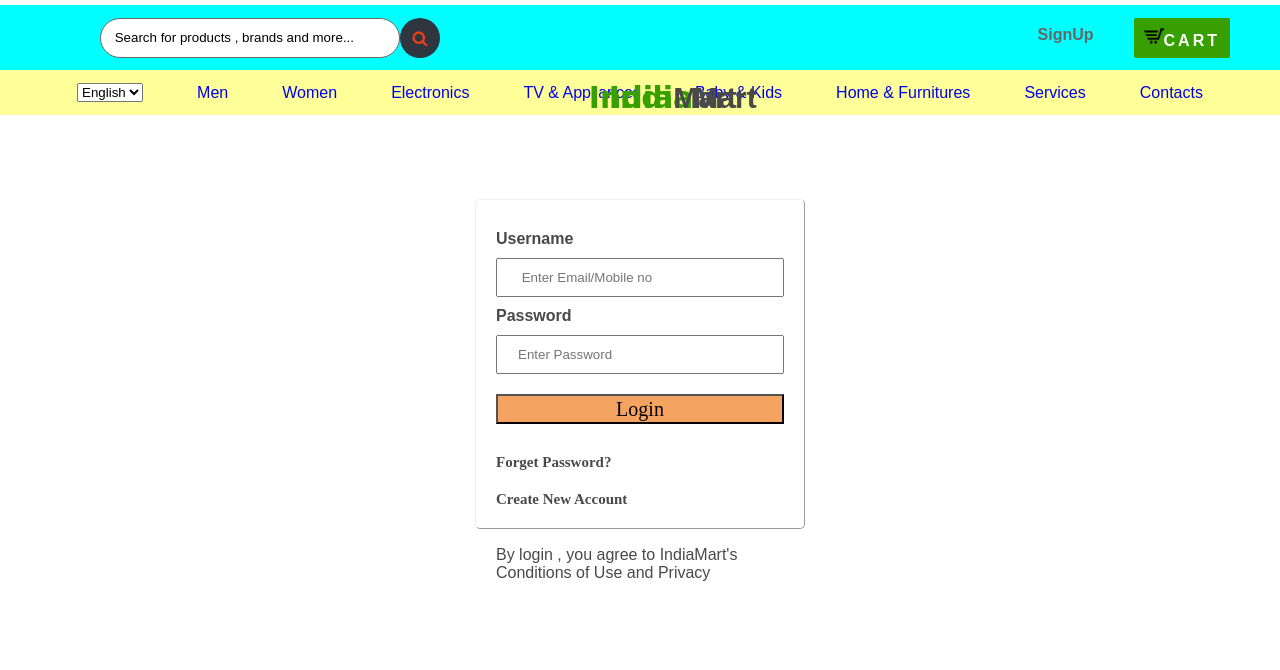
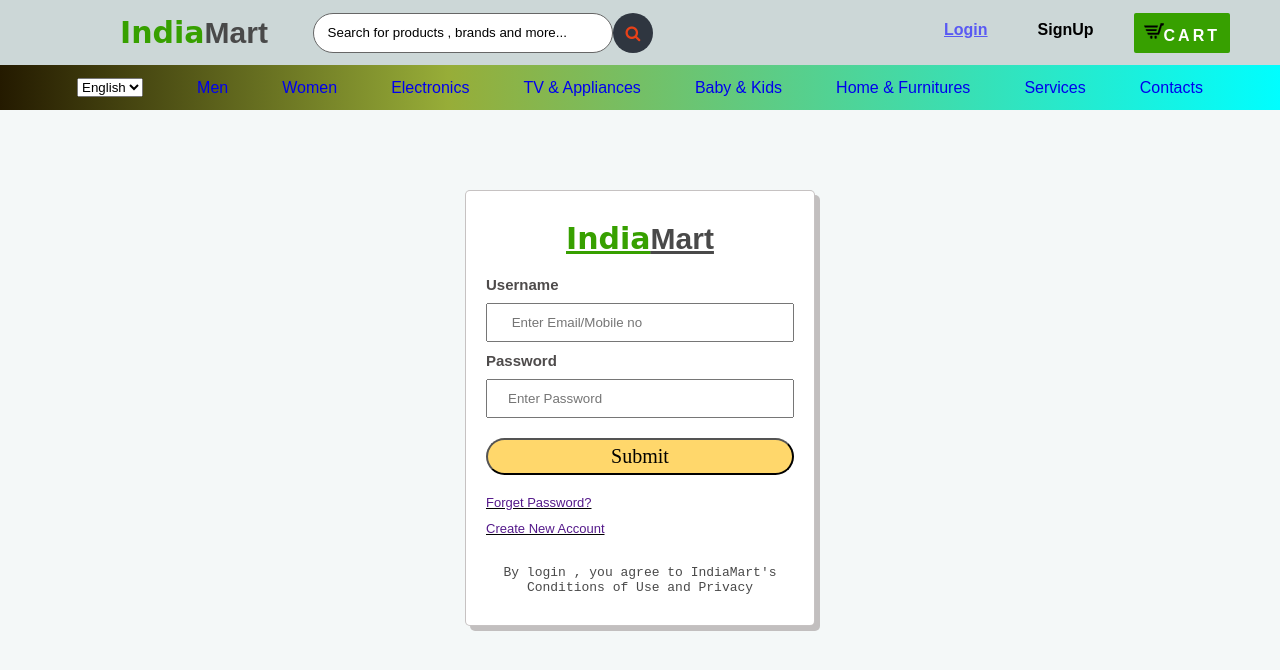
Before and after one commit to NeerajSaini12560/Online-Shopping-Website, a plain HTML site: page Indiamartlogin.html in a window 1280 px wide. Drawn offline with Linux system fonts and the light colour scheme; files that its build step writes are made by us from their sources; files whose address does not match are found by name.

Commit message:
previous files updated

```diff
--- a/Indiamartlogin.html
+++ b/Indiamartlogin.html
@@ -4,15 +4,19 @@
       <meta charset="utf-8">
       <meta name="viewpoint" content="width=device-width, initial-scale=1.0">
       <title>Login Page</title>
-	<link rel="stylesheet" type="text/css" href="Indiamartlogin.css">
-	<link rel="stylesheet" type="text/css" href="Indiamart.css">
+
+      <link rel="stylesheet" type="text/css" href="css/Indiamart.css">
+      <link rel="stylesheet" type="text/css" href="css/Indiamartlogin.css">
+
       <link rel="stylesheet" href="https://cdnjs.cloudflare.com/ajax/libs/font-awesome/4.7.0/css/font-awesome.min.css">
    </head>
    <body>
       <div class="header-top">
       <div class="navbar1">
          <div class="left">
-          <div class="logo"><p><span>India</span>Mart</p></div>
+            <div class="logo">
+               <p><span>India</span>Mart</p>
+            </div>
             <div class="search_bar">
                <input type="text"  onfocus="this.value='' " value=" Search for products , brands and more...">
                <a href="#">
@@ -21,6 +25,7 @@
          </div>
          <div class="right">
          <ul>
+            <li><a href="#" id="active">Login</a></li>
             <li><a href="#">SignUp</a></li>
             <li><a href="#"><img src="cart.png" alt=""><span>Cart</span></a></li>
          </ul>
@@ -190,22 +195,31 @@
          </ul>
       </div>
    </div>
-<div class="logo"><p><span>India</span>Mart</p></div>
+
+
    <div class="login-form">
+
+      <!-- LOGO -->
+      <div class="main-logo">
+         <p><span>India</span>Mart</p>
+      </div>
       <form>
          <p>Username</p>
          <input type="text"  onfocus="this.placeholder=''" placeholder=" Enter Email/Mobile no">
          <p>Password</p>
          <input type="password" onfocus="this.placeholder=''" placeholder="Enter Password">
-		<input type="submit" name="" value="Login"><br>
-		<a href="#">
+         <button type="submit">Submit</button><br>
+
+         <div class="forget">
             <ul>
-				<p>Forget Password?</p>
-				<p>Create New Account</p>
+               <li><a href="">Forget Password?</a></li>
+               <li><a href="">Create New Account</a></li>
             </ul>
-		</a><br>
+         </div>
+         <br>
       </form>
-		<p>By login , you agree to IndiaMart's Conditions of Use and Privacy</p>
+
+      <p class="last">By login , you agree to IndiaMart's Conditions of Use and Privacy</p>
    </div>
 </body>
 </html>
--- a/css/Indiamart.css
+++ b/css/Indiamart.css
@@ -6,12 +6,14 @@
   text-decoration: none;
   font-family: "Josefin Sans", sans-serif;
 }
+body{
+  background: rgb(244, 248, 248);
 
+}
 .header-top .navbar1{
-  margin-top: 5px;
   width: 100%;
   height: 65px;
-  background: cyan;
+  background: rgba(198, 209, 209, 0.849);
   padding: 0 50px;
   display: flex;
   justify-content: space-between;
@@ -86,7 +88,7 @@
 .header-top .navbar1 .right ul li a{
   display: block;
   padding: 8px 10px;
-  color: #666666;
+  color: #000000;
   font-weight: bold;
 }
 
@@ -97,7 +99,7 @@
 
 .header-top .navbar2{
   width: 100%;
-  background: #ffff99;
+  background: linear-gradient(90deg, rgba(36,26,0,1) 0%, rgba(151,173,56,1) 35%, rgba(0,254,255,1) 100%);
   height: 45px;
   padding: 0 50px;
 }
@@ -113,6 +115,13 @@
   justify-content: space-around;
   align-items: center;
 }
+
+#active{
+	color: rgb(89, 89, 243);
+	text-decoration:underline;
+  }
+
+
 .dropdown-content {
   display: none;
   position: absolute;
@@ -133,14 +142,14 @@
   display: block;
 }
 .dropdown a:hover{
-      color: red;
+      color: skyblue;
 }
 .column {
   float: left;
   width: 33.33%;
-  padding: 10px;
+  /* padding: 10px; */
   background-color: #fff;
-  height: 220px;
+  /* height: 220px; */
 }
 
 .column a {
@@ -149,7 +158,11 @@
   padding: 15px;
   display: block;
   text-align: left;
-  background-color: #F4A460;
+  /* background-color: #F4A460; */
+}
+.column a:hover{
+  color: grey;
+  background-color: white;
 }
 .row:after {
   content: "";
--- a/css/Indiamartlogin.css
+++ b/css/Indiamartlogin.css
@@ -1,68 +1,84 @@
-*{
-  margin: 0;
-  padding: 0;
-  box-sizing: border-box;
-  list-style: none;
-  text-decoration: none;
-  font-family: "Josefin Sans", sans-serif;
-}
+/* login form styling */
 .login-form{
-	margin-top:60px;
-	width: 330px;
-	height: 330px;
+	width: 350px;
 	color: #000;
 	background: #fff;
-	top: 38%;
-	left: 50%;
-	transform: translate(-50%, -50%);
-	position: absolute;
 	padding: 30px 20px;
 	border-radius: 5px;
-	 border-width:1px;
-    border-style:outset;
+	border-width:1px;
+	margin: 0 auto;
+	margin-top: 80px;
+    /* border-style:outset; */
+	box-shadow: 5px 5px rgba(170, 164, 164, 0.671);
+	border: 1px solid rgba(170, 164, 164, 0.671);
+}
+.login-form .main-logo{
+	text-align: center;
+	font-size: 30px;
+}
+.login-form .main-logo p{
+	/* top: 10%;
+	left: 46%;
+	position: absolute; */
+	font-weight: bold;
+	color: #494949;
+	text-decoration:underline;
+	font-family: "Arial verdana" sans-serif;
+}
+.main-logo p span{
+	 color: #37a000;text-decoration:underline;
+	font-family: "Mountains of Christmas", cursive;
+}
 
+/* form styling */
+.login-form form{
+	margin-top: 20px;
 }
 .login-form form p{
 	margin: 0;
 	padding: 0;
 	font-weight: bold;
+	font-size: 15px;
+	color: rgb(78, 75, 75);
 }
-.login-form form input[type=text], input[type=password]{
+.login-form form input{
 
    box-sizing: border-box;
    margin: 10px 0;
    padding: 10px 20px;
    width: 100%;
 }
-.login-form form input[type=submit]{
+.login-form form button{
 	margin: 10px 0;
+	padding: 5px;
 	font-size: 20px;
 	font-family: "Times New Roman", Times, sans-serif;
 	width: 100%;
-	height: 30px;
-	background-color: #F4A460;
+	border-radius: 50px;
+	background-color: #ffd76b;
+	border-style: outset;
 }
-.login-form form a ul p{
-	margin: 20px 0;
-	font-size: 15px;
+.login-form form button:hover{
+	background-color:#ffde84de;
+	cursor: pointer;
+}
+.login-form form button:focus{
+	outline: none;
+}
+.login-form .forget ul li{
+	margin: 10px 0;
+	font-size: 13px;
 	font-family:  "Times New Roman", Times, sans-serif;
+	text-decoration: underline;
+
 
 }
-.logo p{
-	top: 10%;
-	left: 46%;
-	position: absolute;
-	font-size: 30px;
-    font-weight: bold;
-    color: #494949;
-    font-family: "Arial verdana" sans-serif;
+
+.login-form .last{
+	color: #494949;
+    font-family: monospace;
+	/* text-align: justify; */
+	text-align: center;
+	/* text-align-last: justify; */
+	/* overflow-wrap: break-word; */
 }
-.logo p span{
-	 color: #37a000;
-  font-family: "Mountains of Christmas", cursive;
-}
-.login-form p{
-	color: #494949;
-    font-family: "Arial verdana" sans-serif;
-
-}
```
Also changed, not shown: index.html (+3 -3 lines). Lines whose indentation alone changed are shown as unchanged.
